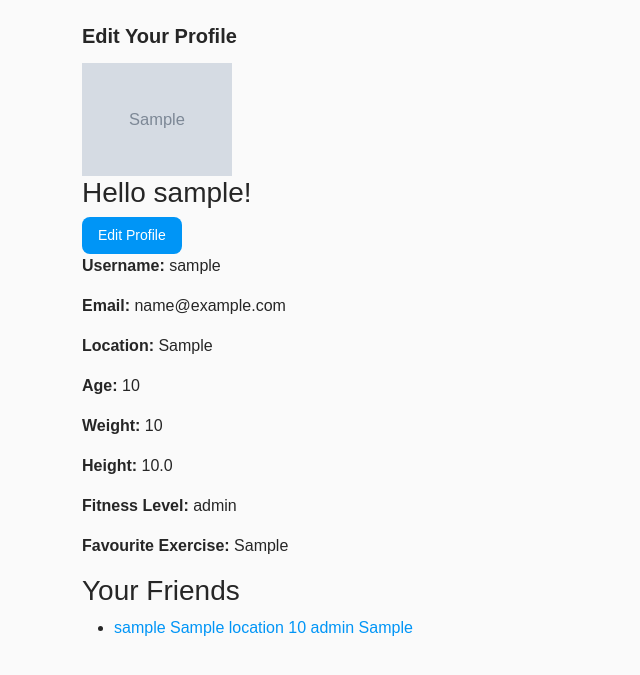
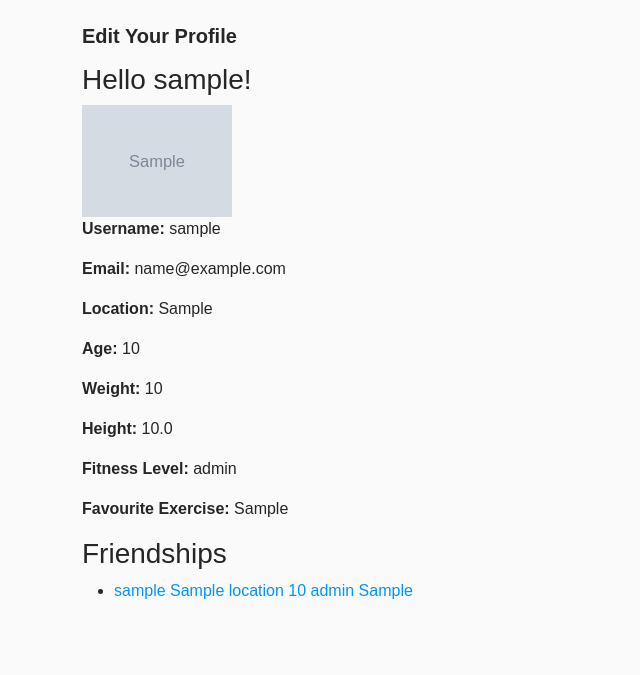
Before and after one commit to aysinakpinar/team_project_galaxy, a Flask app: template templates/profile.html in a window 1280 px wide. Shown: the part 56-731 px from the top of the page, without its empty margins (0-640 px from the left). Run offline with Flask 3, Linux system fonts and the light colour scheme; tables that the repository leaves empty hold one stand-in row (values such as "Sample post"); the template is opened without the code that fills it: values that come from a table or form of the project are taken from there, most other values are stand-ins (such as "Sample title", 1, 10 or a date in 2020); grey boxes marked "Sample" are stand-in pictures; parts of the project's set-up code (start-up, migrations or seed data) failed here and were passed over.

Commit message:
Small changes to Profile page

```diff
--- a/templates/profile.html
+++ b/templates/profile.html
@@ -2,6 +2,8 @@
 
 {% block content %}
 <h2>Edit Your Profile</h2>
+
+<h3>Hello {{user.username}}!</h3>
 
 {% if user.profile_picture %}
     <img src="{{ url_for('static', filename='profile_pics/' + user.profile_picture) }}" alt="Profile Picture" width="150">
@@ -9,11 +11,9 @@
     <img src="{{ url_for('static', filename='profile_pics/default.jpg') }}" alt="Default Profile Picture" width="150">
 {% endif %}
 
-<h3>Hello {{user.username}}!</h3>
-
-<a href="{{ url_for('users.edit_profile') }}" class="btn btn-primary">
-    Edit Profile
-</a>
+{% if session['user_id'] == user.id %}
+<a href="{{ url_for('users.edit_profile') }}" class="btn btn-primary">Edit Profile</a>
+{% endif %}
 
 <p><strong>Username:</strong> {{ user.username }}</p>
     <p><strong>Email:</strong> {{ user.email }}</p>
@@ -25,7 +25,7 @@
     <p><strong>Favourite Exercise:</strong> {{ user.favourite_exercise }}</p>
 
 
-    <h3>Your Friends</h3>
+    <h3>Friendships</h3>
     {% if friends %}
         <ul>
             {% for friend in friends %}
```
